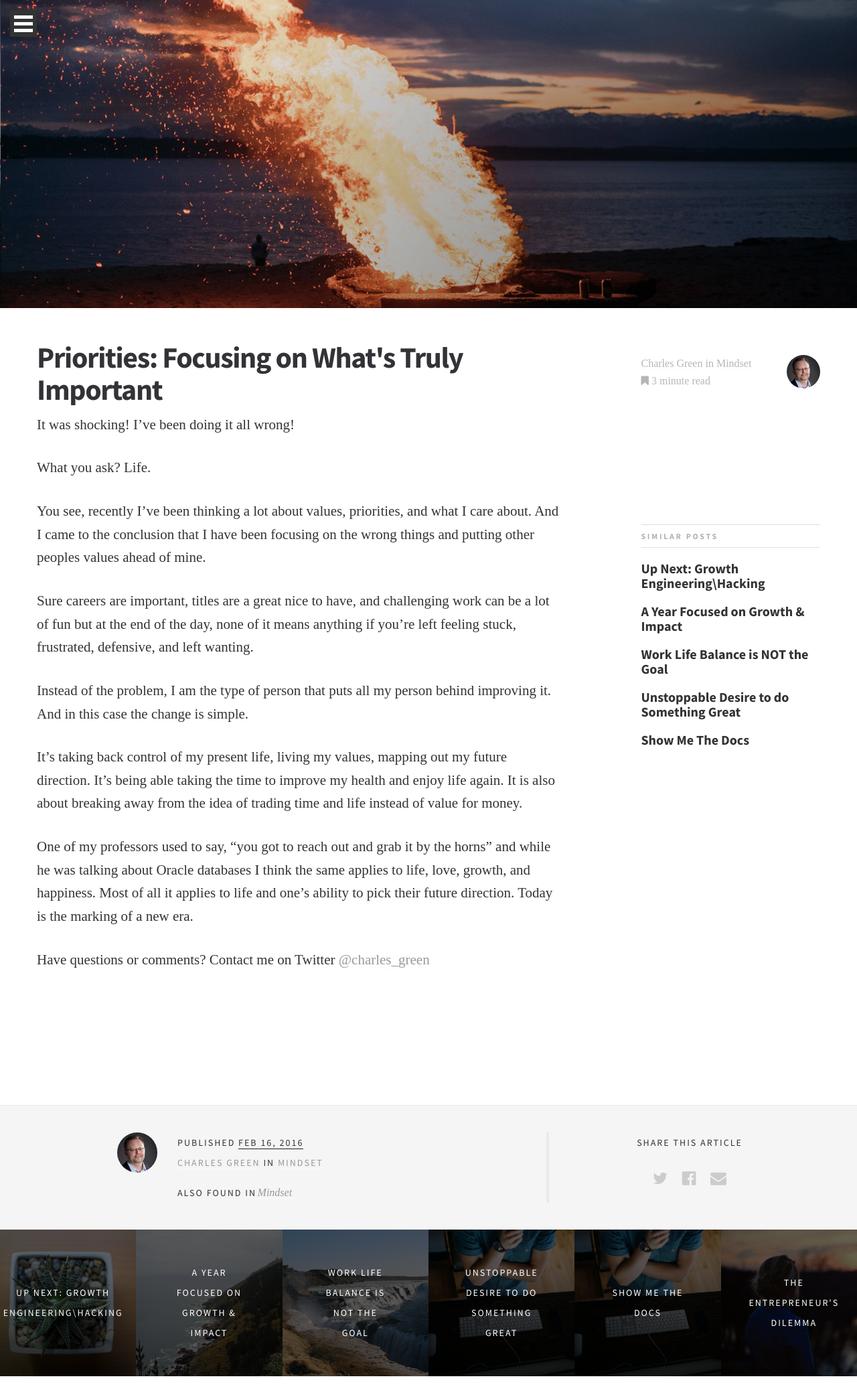
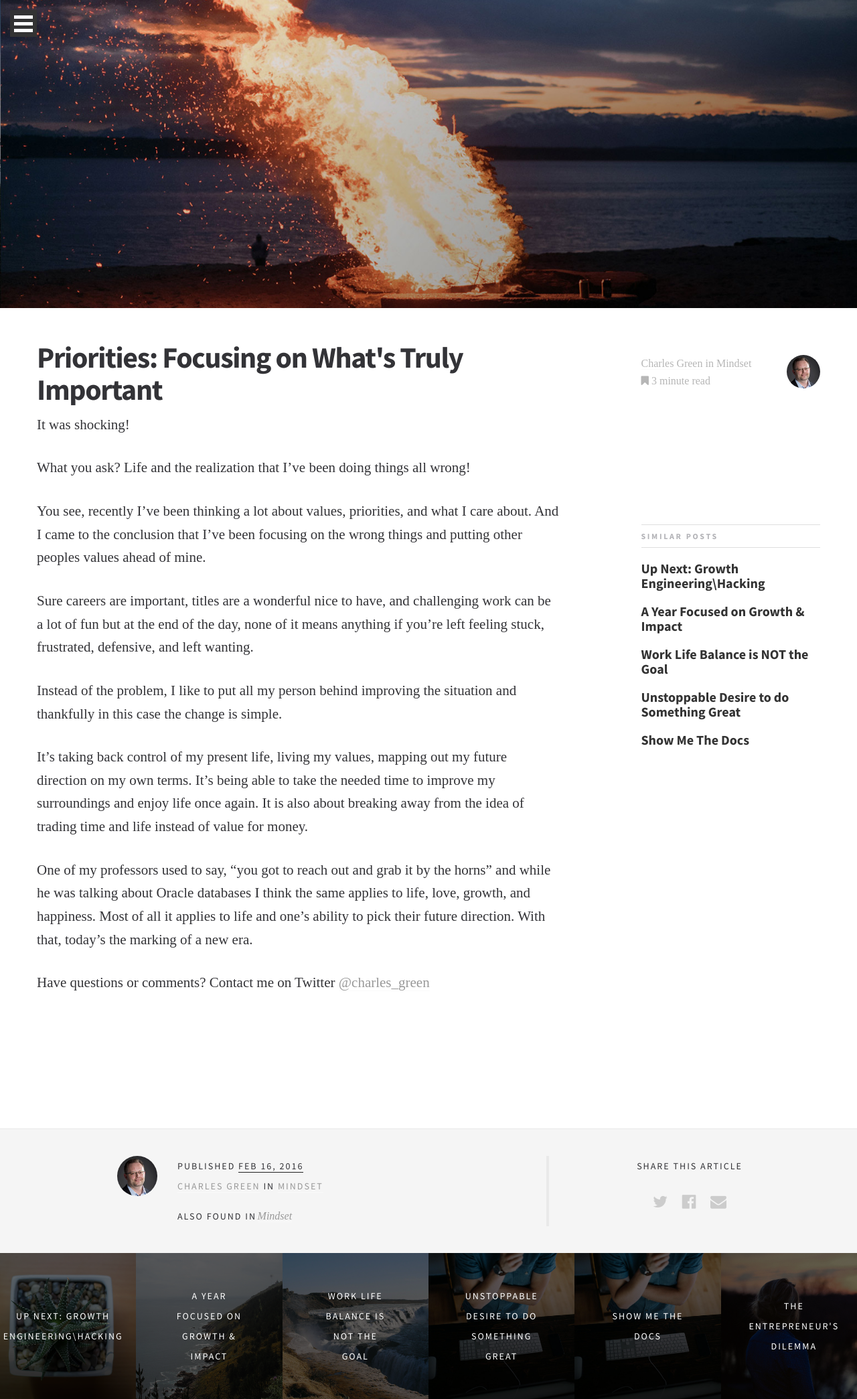
Before and after one commit to metizror/charlesgreen.github.io, a Jekyll site: the page built from _posts/2016-02-16-priorities-focusing-on-what-is-truly-important.md, in a window 1280 px wide. Shown: the whole page at 67% size. Built offline with Jekyll 4.4.1, drawn with Linux system fonts in a browser that asks for light colours; some web fonts are replaced.

Commit message:
NOTICKET: update post

```diff
--- a/_posts/2016-02-16-priorities-focusing-on-what-is-truly-important.md
+++ b/_posts/2016-02-16-priorities-focusing-on-what-is-truly-important.md
@@ -14,18 +14,18 @@
 square_related: recommend-fire
 ---
 
-It was shocking! I've been doing it all wrong!
+It was shocking!
 
-What you ask? Life.
+What you ask? Life and the realization that I've been doing things all wrong!
 
-You see, recently I've been thinking a lot about values, priorities, and what I care about. And I came to the conclusion that I have been focusing on the wrong things and putting other peoples values ahead of mine.
+You see, recently I've been thinking a lot about values, priorities, and what I care about. And I came to the conclusion that I've been focusing on the wrong things and putting other peoples values ahead of mine.
 
-Sure careers are important, titles are a great nice to have, and challenging work can be a lot of fun but at the end of the day, none of it means anything if you're left feeling stuck, frustrated, defensive, and left wanting.
+Sure careers are important, titles are a wonderful nice to have, and challenging work can be a lot of fun but at the end of the day, none of it means anything if you're left feeling stuck, frustrated, defensive, and left wanting.
 
-Instead of the problem, I am the type of person that puts all my person behind improving it. And in this case the change is simple.
+Instead of the problem, I like to put all my person behind improving the situation and thankfully in this case the change is simple.
 
-It's taking back control of my present life, living my values, mapping out my future direction.  It's being able taking the time to improve my health and enjoy life again. It is also about breaking away from the idea of trading time and life instead of value for money.
+It's taking back control of my present life, living my values, mapping out my future direction on my own terms.  It's being able to take the needed time to improve my surroundings and enjoy life once again. It is also about breaking away from the idea of trading time and life instead of value for money.
 
-One of my professors used to say, "you got to reach out and grab it by the horns" and while he was talking about Oracle databases I think the same applies to life, love, growth, and happiness. Most of all it applies to life and one's ability to pick their future direction. Today is the marking of a new era.
+One of my professors used to say, "you got to reach out and grab it by the horns" and while he was talking about Oracle databases I think the same applies to life, love, growth, and happiness. Most of all it applies to life and one's ability to pick their future direction. With that, today's the marking of a new era.
 
 Have questions or comments? Contact me on Twitter [@charles_green](https://twitter.com/charles_green)
```
